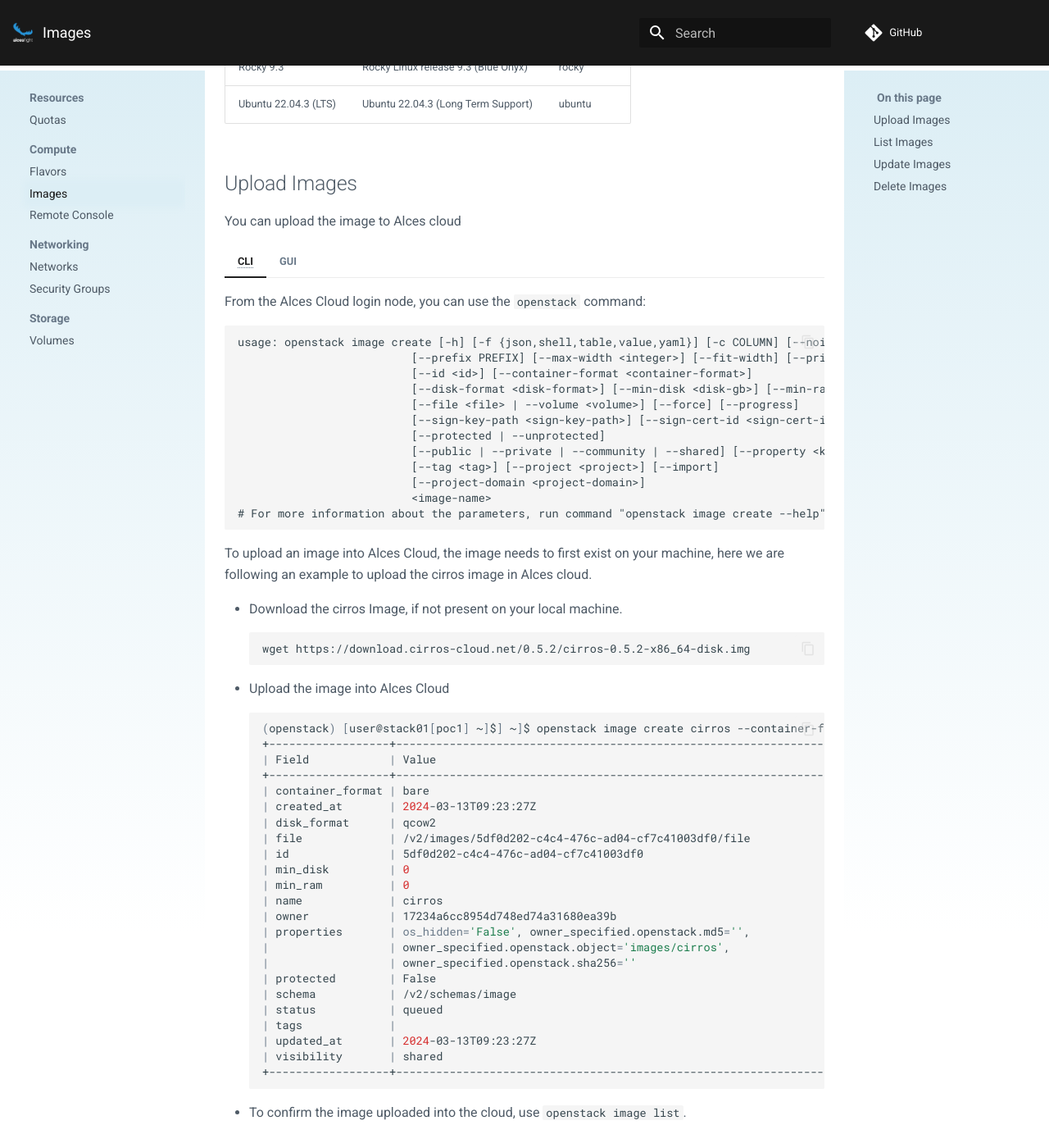
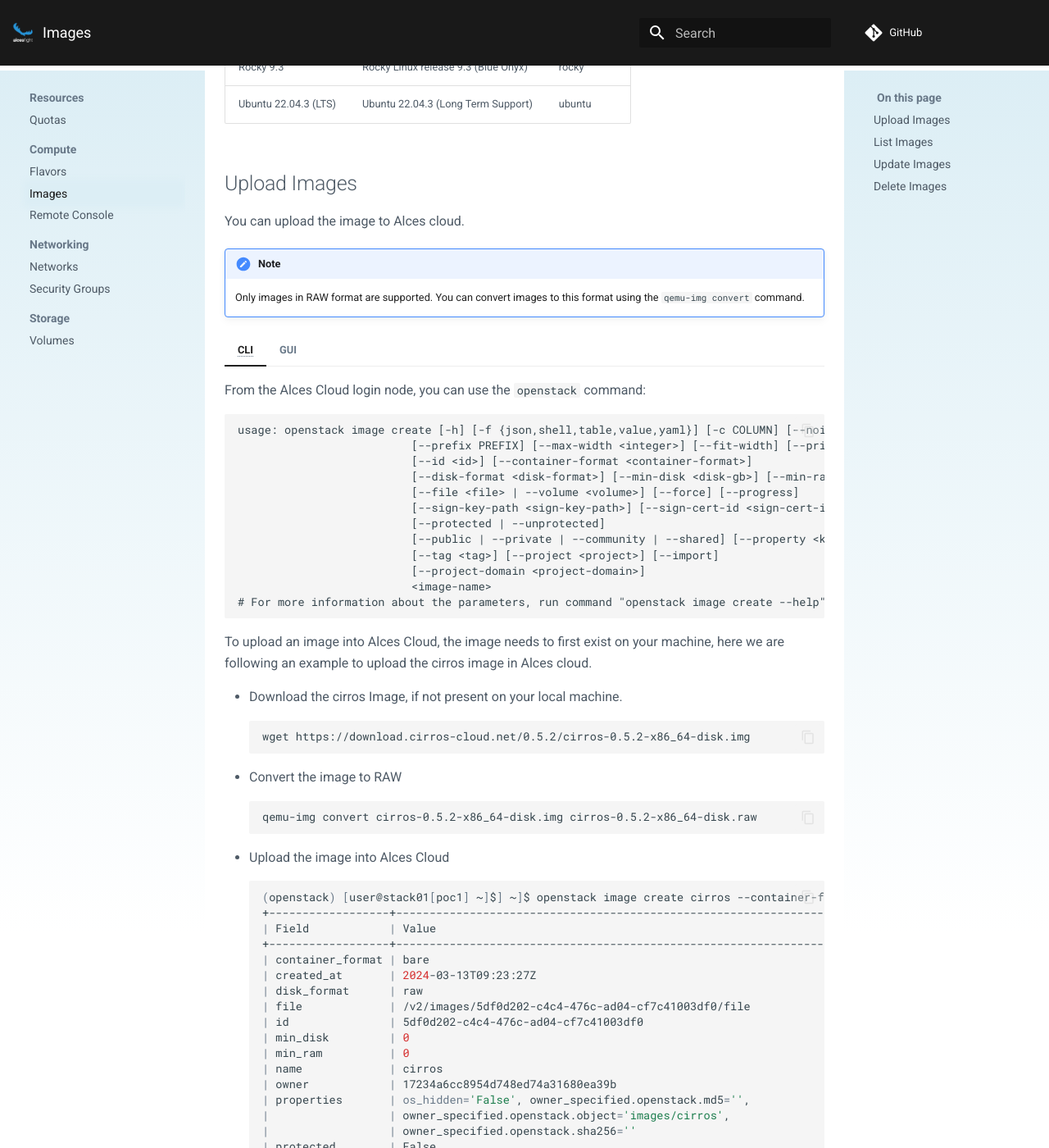
Before and after one commit to alces-software/alces-cloud-docs, an MkDocs documentation site: the page built from docs/docs/compute/images.md, in a window 1280 px wide and 1400 px high, scrolled down 325 px. Shown: the whole window at 82% size. Built offline with MkDocs 1.6.1 and Material for MkDocs 9.7.7, drawn with Linux system fonts in a browser that asks for light colours; comment, search, counter and statistics services are not loaded; the version menu is left out.

Commit message:
Update Images section to document only supporting RAW images.

````diff
--- a/docs/docs/compute/images.md
+++ b/docs/docs/compute/images.md
@@ -10,7 +10,10 @@ The following images are currently available on Alces Cloud:
 
 
 ## Upload Images
-You can upload the image to Alces cloud
+You can upload the image to Alces cloud.
+
+!!!note
+    Only images in RAW format are supported. You can convert images to this format using the `qemu-img convert` command.
 
 === "CLI"
     From the Alces Cloud login node, you can use the `openstack` command:
@@ -36,15 +39,20 @@ You can upload the image to Alces cloud
         ```
         wget https://download.cirros-cloud.net/0.5.2/cirros-0.5.2-x86_64-disk.img
         ```
+    - Convert the image to RAW
+        ```
+        qemu-img convert cirros-0.5.2-x86_64-disk.img cirros-0.5.2-x86_64-disk.raw
+        ```
+
     - Upload the image into Alces Cloud
         ```bash
-        (openstack) [user@stack01[poc1] ~]$] ~]$ openstack image create cirros --container-format bare --disk-format qcow2 --file cirros-0.5.2-x86_64-disk.img
+        (openstack) [user@stack01[poc1] ~]$] ~]$ openstack image create cirros --container-format bare --disk-format raw --file cirros-0.5.2-x86_64-disk.raw
         +------------------+--------------------------------------------------------------------------------------+
         | Field            | Value                                                                                |
         +------------------+--------------------------------------------------------------------------------------+
         | container_format | bare                                                                                 |
         | created_at       | 2024-03-13T09:23:27Z                                                                 |
-        | disk_format      | qcow2                                                                                |
+        | disk_format      | raw                                                                                  |
         | file             | /v2/images/5df0d202-c4c4-476c-ad04-cf7c41003df0/file                                 |
         | id               | 5df0d202-c4c4-476c-ad04-cf7c41003df0                                                 |
         | min_disk         | 0                                                                                    |
@@ -78,7 +86,7 @@ You can upload the image to Alces cloud
         | Image Description    | Enter a description of the image.                                                                            |
         | Image Source         | Choose the image source from the dropdown list. Your choices are Image Location and Image File.              |
         | Image File Location  | Based on your selection for Image Source, you either enter the location URL of the image or browse for the image file on your file system and add it. |
-        | Format               | Select the image format (for example, QCOW2) for the image.                                                  |
+        | Format               | Select the image format for the image. Only RAW images are supported.                                        |
         | Architecture         | Specify the architecture. For example, i386 for a 32-bit architecture or x86_64 for a 64-bit architecture.  |
         | Minimum Disk (GB)    | Leave this field empty.                                                                                      |
         | Minimum RAM (MB)     | Leave this field empty.                                                                                      |
````
